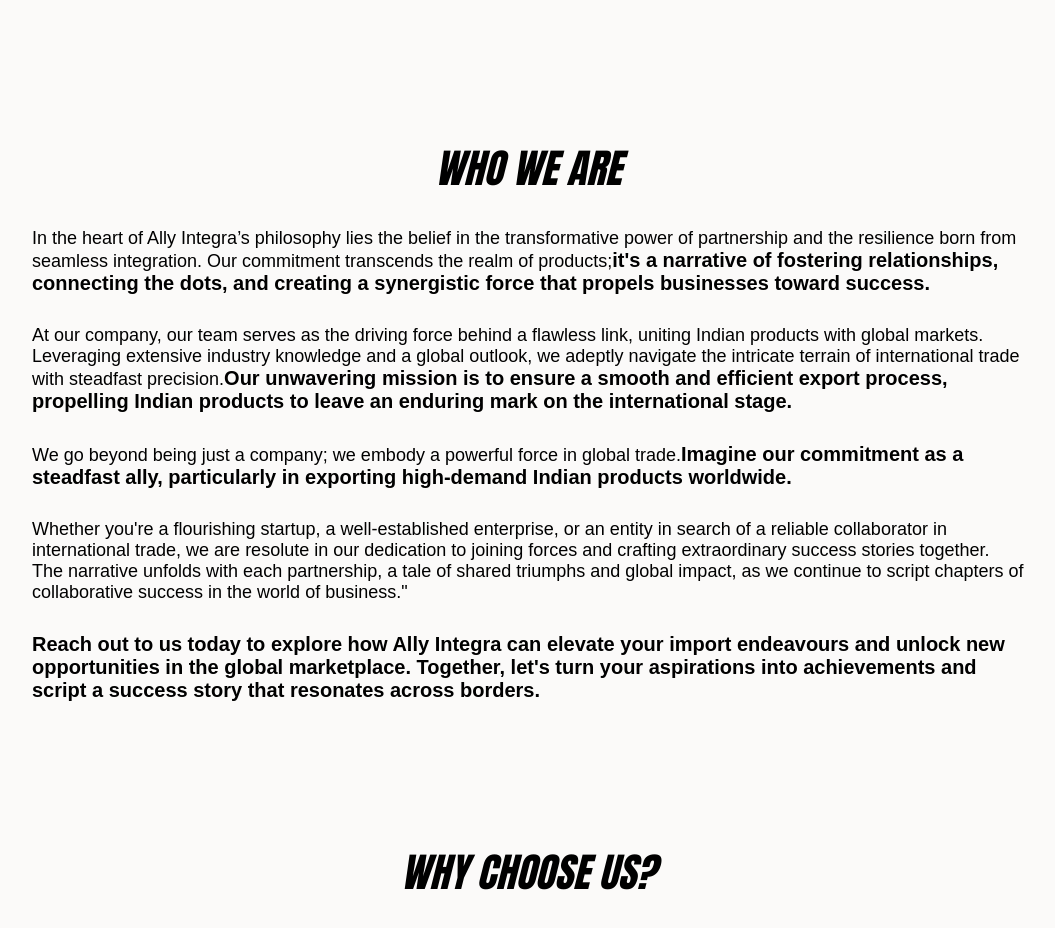
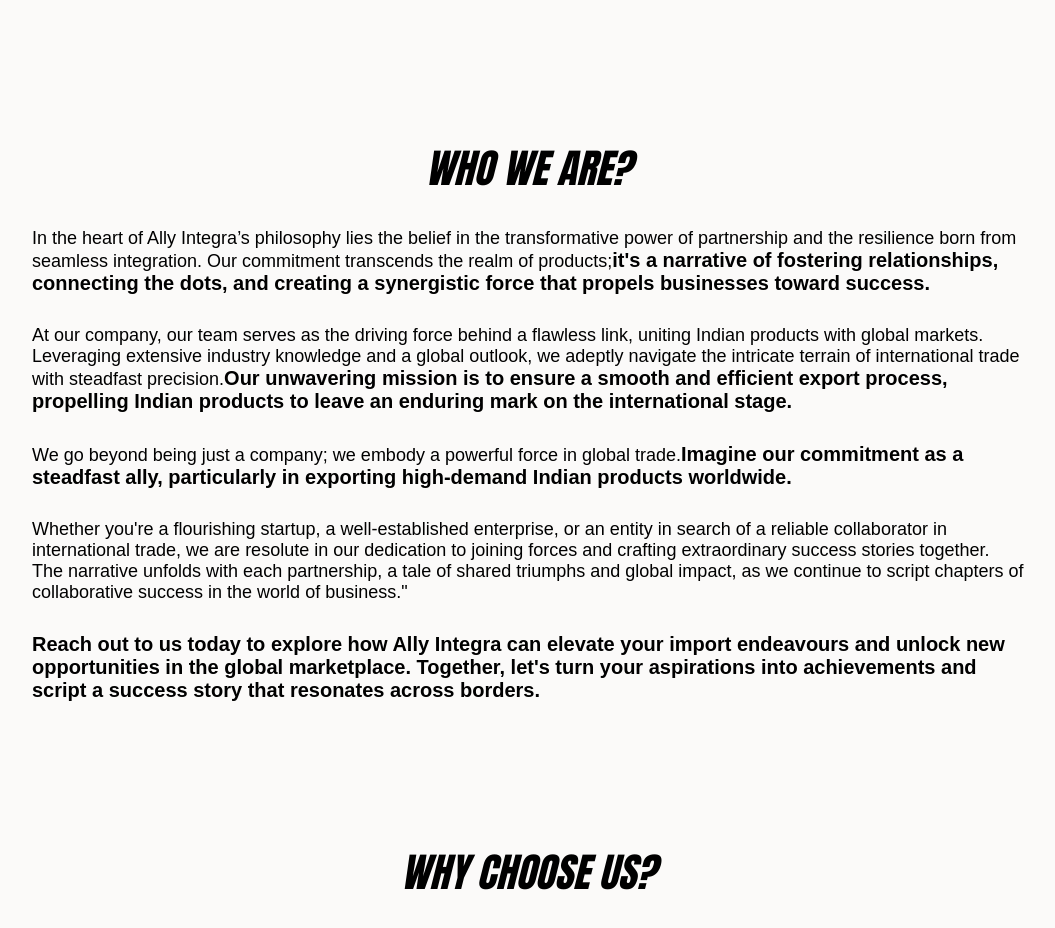
Before and after one commit to shiridharKhatri/allyintegra, a React (Vite) app: page / in a window 1280 px wide. Shown: the part 1400-2328 px from the top of the page, without its empty margins (112-1167 px from the left). Built offline with nearby package versions, Linux system fonts and the light colour scheme.

Commit message:
added missing (?) in who we are section

```diff
--- a/src/components/About.jsx
+++ b/src/components/About.jsx
@@ -4,7 +4,7 @@ export default function About() {
   return (
     <>
       <section id="about" className="about">
-        <h1>WHO WE ARE</h1>
+        <h1>WHO WE ARE?</h1>
         <div className="paragraph">
           <p>
             In the heart of Ally Integra’s philosophy lies the belief in the
```
